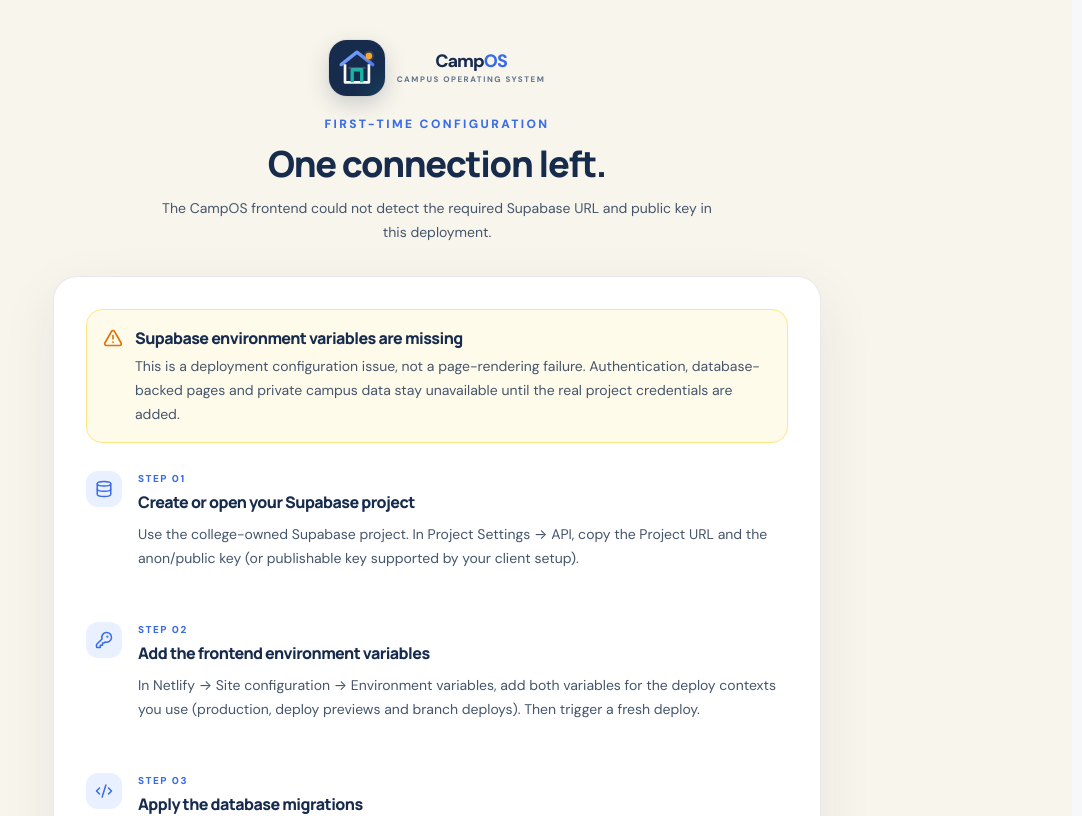
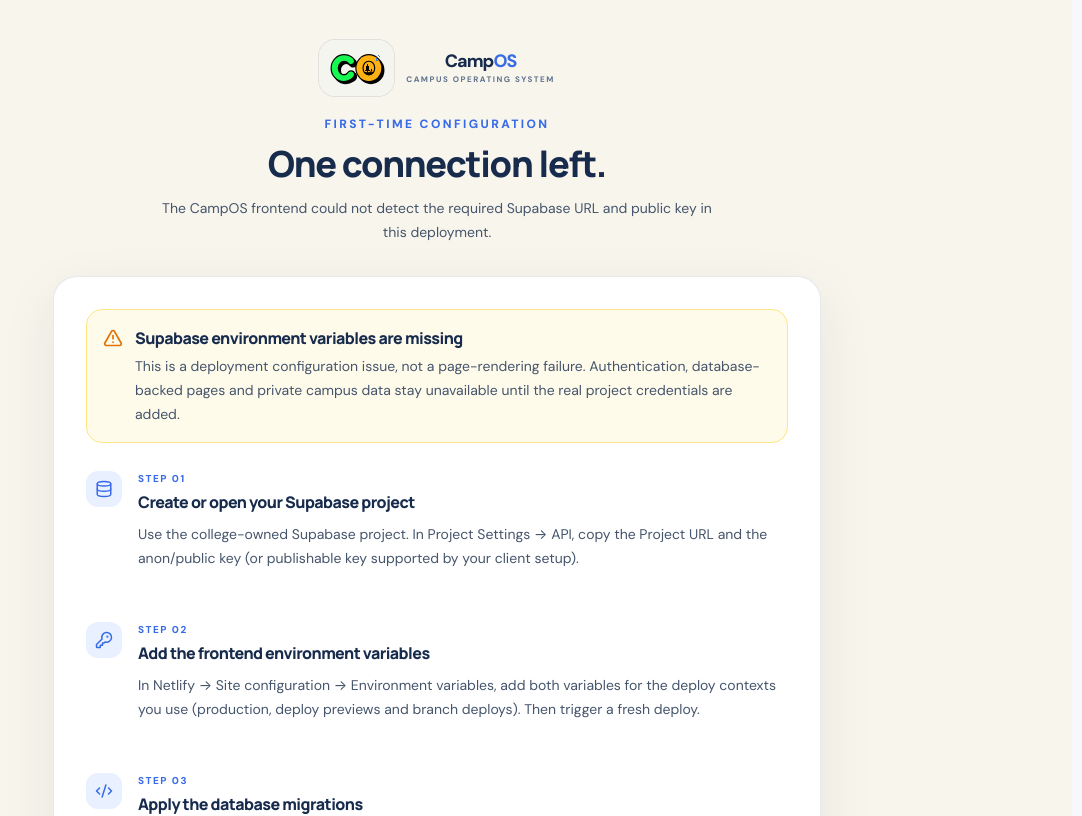
Before and after one commit to animewar3000-dot/Pr_clg_1, a React (Vite) app: page /setup in a window 1280 px wide. Shown: the top 816 px of the page, without its empty margins (198-1280 px from the left). Built offline with nearby package versions, Linux system fonts and the light colour scheme; no server answers.

Commit message:
Use supplied CampOS SVG in shared brand component

```diff
--- a/src/components/BrandMark.tsx
+++ b/src/components/BrandMark.tsx
@@ -7,36 +7,41 @@ type BrandMarkProps = HTMLAttributes<HTMLSpanElement> & {
 };
 
 const sizeClasses = {
-  sm: 'h-9 w-9 rounded-xl',
-  md: 'h-11 w-11 rounded-[15px]',
-  lg: 'h-14 w-14 rounded-[18px]',
+  sm: 'h-9 w-12 rounded-lg',
+  md: 'h-11 w-[3.7rem] rounded-xl',
+  lg: 'h-14 w-[4.7rem] rounded-2xl',
 };
 
-export function BrandMark({ compact = false, inverse = false, size = 'md', className = '', ...props }: BrandMarkProps) {
-  const stroke = inverse ? '#172B4D' : '#F8F7F2';
+/**
+ * The single CampOS brand component.
+ * Keep every logo instance pointed at the supplied SVG so the mark stays
+ * consistent across the landing page, authenticated shell and navigation.
+ */
+export function BrandMark({
+  compact = false,
+  inverse = false,
+  size = 'md',
+  className = '',
+  ...props
+}: BrandMarkProps) {
   return (
-    <span className={`inline-flex shrink-0 items-center gap-3 ${className}`} {...props}>
-      <span className={`relative grid shrink-0 place-items-center overflow-hidden ${sizeClasses[size]} ${inverse ? 'bg-white' : 'bg-[#172B4D]'} shadow-[0_8px_22px_rgba(23,43,77,.2)] ring-1 ring-black/5`}>
-        <svg viewBox="0 0 48 48" className="relative z-10 h-[82%] w-[82%]" role="img" aria-label="CampOS logo">
-          <defs>
-            <linearGradient id="campos-roof" x1="8" y1="8" x2="40" y2="40" gradientUnits="userSpaceOnUse">
-              <stop stopColor="#7EA5FF" />
-              <stop offset="1" stopColor="#386BE8" />
-            </linearGradient>
-          </defs>
-          <path d="M7.5 20.5 24 7.5l16.5 13" fill="none" stroke="url(#campos-roof)" strokeWidth="3.5" strokeLinecap="round" strokeLinejoin="round" />
-          <path d="M11.5 20v19h25V20" fill="none" stroke={stroke} strokeWidth="2.8" strokeLinejoin="round" />
-          <path d="M19 39V26h10v13" fill="none" stroke="#14B8A6" strokeWidth="3.5" strokeLinejoin="round" />
-          <path d="M15.5 24h17" stroke={stroke} strokeOpacity=".38" strokeWidth="1.2" strokeLinecap="round" />
-          <circle cx="36.5" cy="11.5" r="3.4" fill="#F5A82E" />
-          <circle cx="36.5" cy="11.5" r="5.5" fill="#F5A82E" fillOpacity=".16" />
-        </svg>
-        <span className="absolute -bottom-4 -right-4 h-8 w-8 rounded-full bg-[#14B8A6]/20 blur-md" />
+    <span className={`inline-flex min-w-0 shrink-0 items-center gap-3 ${className}`} {...props}>
+      <span className={`relative block shrink-0 overflow-hidden bg-[#F5F5EF] ${sizeClasses[size]} ${inverse ? 'ring-1 ring-white/20' : 'ring-1 ring-[#172B4D]/10'}`}>
+        <img
+          src="/campos-logo.svg"
+          alt="CampOS"
+          className="h-full w-full object-cover"
+          draggable={false}
+        />
       </span>
       {!compact && (
         <span className="min-w-0 leading-none">
-          <span className={`block text-[1.12rem] font-black tracking-[-.055em] ${inverse ? 'text-white' : 'text-[#172B4D]'}`}>Camp<span className="text-[#386BE8]">OS</span></span>
-          <span className={`mt-1 block text-[8px] font-extrabold tracking-[.19em] ${inverse ? 'text-white/55' : 'text-slate-500'}`}>CAMPUS OPERATING SYSTEM</span>
+          <span className={`block text-[1.12rem] font-black tracking-[-.055em] ${inverse ? 'text-white' : 'text-[#172B4D]'}`}>
+            Camp<span className="text-[#386BE8]">OS</span>
+          </span>
+          <span className={`mt-1 block text-[8px] font-extrabold tracking-[.19em] ${inverse ? 'text-white/55' : 'text-slate-500'}`}>
+            CAMPUS OPERATING SYSTEM
+          </span>
         </span>
       )}
     </span>
```
